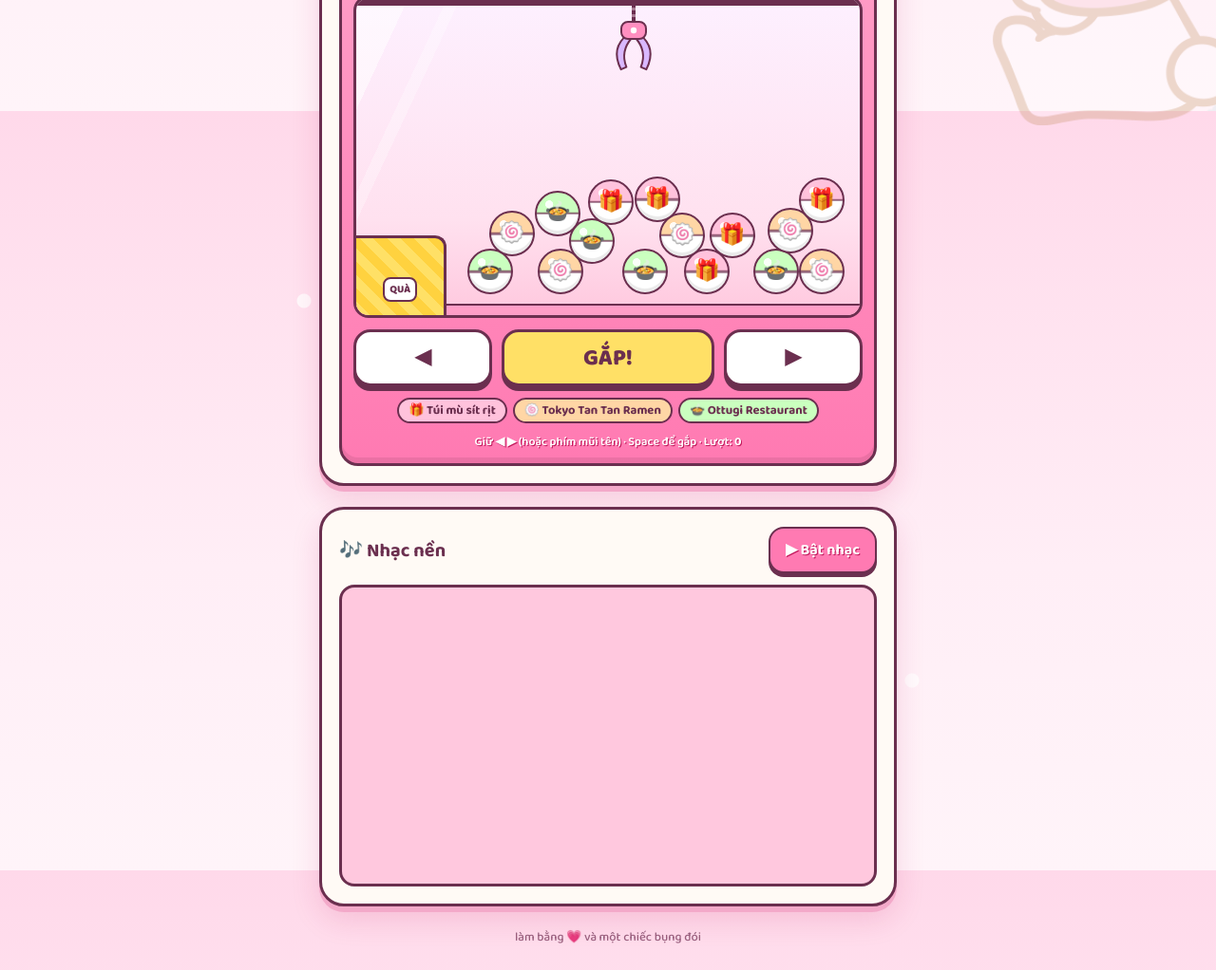
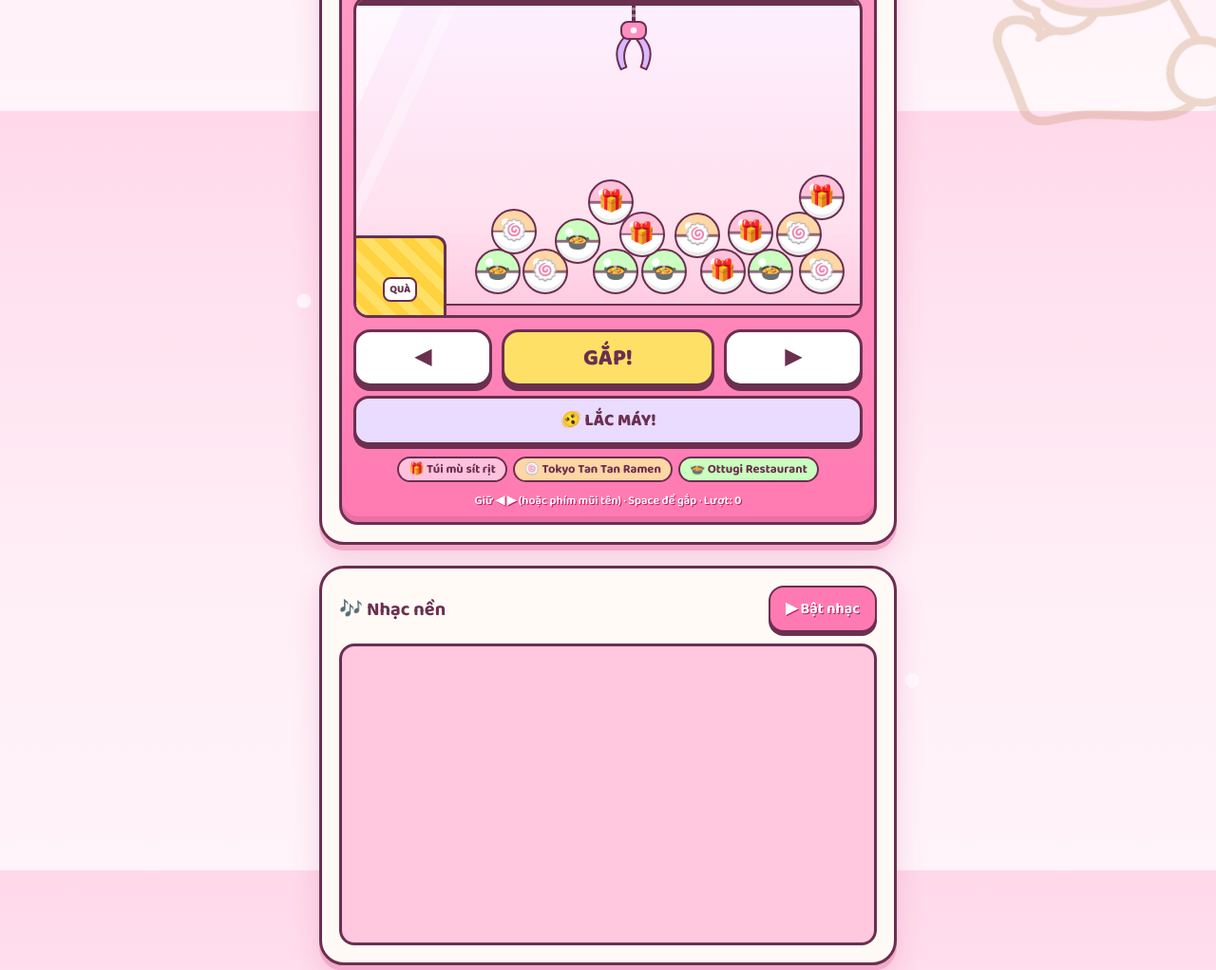
Before and after one commit to duongwinter-79/hira-funny-game, a plain HTML site: page index.html in a window 1280 px wide. Shown: the part 683-1705 px from the top of the page at 95% size. Drawn offline with Linux system fonts and the light colour scheme.

Commit message:
Add shake button to reshuffle claw machine capsules
Capsules are tossed and land in a new pile; settling now rolls each ball
into the lowest nearby gap so piles stay low instead of forming towers.

Co-Authored-By: Claude Opus 5.5 <noreply@anthropic.com>
Claude-Session: https://claude.ai/code/session_0137zqfaQ9XRiZTdCxcXGswZ

```diff
--- a/app.js
+++ b/app.js
@@ -92,7 +92,7 @@
   function setBusy(b) {
     busy = b;
     document.body.classList.toggle("busy", b);
-    ["#dropBtn", "#leftBtn", "#rightBtn", "#raceBtn"].forEach((s) => ($(s).disabled = b));
+    ["#dropBtn", "#leftBtn", "#rightBtn", "#shakeBtn", "#raceBtn"].forEach((s) => ($(s).disabled = b));
   }
 
   // ── options UI ──
@@ -238,18 +238,48 @@
     renderLegend(base);
     box.classList.toggle("many", opts.length > 6);
     if (!opts.length || !box.clientWidth) return renderClaw();
-    const s = capSize(opts.length), sp = widthPct(s);
+    const s = capSize(opts.length);
+    pileSlots(opts.length, s).forEach((p, i) => capsules.push(makeCapsule(opts[i], p.x, p.y, s)));
+    settle(true); // let the jittered pile drop into a messy heap
+    renderClaw();
+  }
+
+  // rough rows of positions across the machine floor, jittered so the pile looks messy
+  function pileSlots(count, s) {
+    const sp = widthPct(s);
     const minX = 22 + sp / 2, maxX = 97 - sp / 2;
     const perRow = Math.max(1, Math.floor((maxX - minX) / (sp * 1.08)) + 1);
-    opts.forEach((o, i) => {
+    const slots = [];
+    for (let i = 0; i < count; i++) {
       const row = Math.floor(i / perRow), col = i % perRow;
-      const n = Math.min(perRow, opts.length - row * perRow);
+      const n = Math.min(perRow, count - row * perRow);
       let x = n > 1 ? minX + (col * (maxX - minX)) / (n - 1) : (minX + maxX) / 2;
       x = clamp(x + rand(-0.35, 0.35) * sp + (row % 2 ? sp * 0.4 : 0), minX, maxX);
-      capsules.push(makeCapsule(o, x, floorY(s) - row * s * 0.74, s));
-    });
-    settle(true); // let the jittered pile drop into a messy heap
-    renderClaw();
+      slots.push({ x, y: floorY(s) - row * s * 0.74 });
+    }
+    return slots;
+  }
+
+  // 🫨 shake the machine: toss every capsule up, then let them land in a new random pile
+  const SHAKE = ["Lắc lắc lắc~ 🫨", "Xáo trộn hết nè! 🌀", "Rung rinh rung rinh 💃", "Lắc cho may mắn nha 🍀", "Động đất mini!! 😵‍💫"];
+  $("#shakeBtn").onclick = () => shake();
+  async function shake() {
+    if (busy || tab !== "claw" || needTwo()) return;
+    music.autoStart();
+    if (!capsules.length) setupClaw();
+    if (!capsules.length) return;
+    setBusy(true);
+    sfx.boing(); setTimeout(sfx.boing, 180);
+    say(pick(SHAKE));
+    const machine = $(".machine");
+    machine.classList.remove("shaking"); void machine.offsetWidth; machine.classList.add("shaking");
+    const slots = shuffle(pileSlots(capsules.length, capsules[0].s));
+    const H = box.clientHeight;
+    await Promise.all(capsules.map((c, i) =>
+      tween(c, { x: slots[i].x, y: rand(H * 0.12, H * 0.45) }, rand(320, 520), ease.inOut, renderClaw)));
+    await settle(); // fall from wherever they were tossed — a new random heap
+    machine.classList.remove("shaking");
+    setBusy(false);
   }
 
   // little "which emoji is which" key under the machine
@@ -268,16 +298,29 @@
   function settle(instant) {
     const done = [], anims = [];
     const W = box.clientWidth || 360;
-    for (const c of capsules.filter((c) => !c.attached).sort((a, b) => b.y - a.y)) {
+    const restY = (c, x) => {
       let y = floorY(c.s);
       // rest on a ball below where the two circles touch, so balls nestle into gaps
       for (const o of done) {
-        const dx = ((o.x - c.x) / 100) * W;
+        const dx = ((o.x - x) / 100) * W;
         if (Math.abs(dx) < c.s * 0.92) y = Math.min(y, o.ty - Math.sqrt(c.s * c.s - dx * dx) * 0.94);
       }
-      c.ty = y; done.push(c);
-      if (instant) c.y = y;
-      else if (Math.abs(y - c.y) > 1) anims.push(tween(c, { y }, 550, ease.bounce, renderClaw));
+      return y;
+    };
+    for (const c of capsules.filter((c) => !c.attached).sort((a, b) => b.y - a.y)) {
+      // "roll": look a little left/right and settle in the lowest nearby spot (no tall towers)
+      const sp = widthPct(c.s), minX = 22 + sp / 2, maxX = 97 - sp / 2;
+      let bestX = clamp(c.x, minX, maxX), bestScore = -Infinity, bestY = 0;
+      for (const k of [0, -0.3, 0.3, -0.6, 0.6, -0.9, 0.9, -1.2, 1.2]) {
+        const x = clamp(c.x + k * sp, minX, maxX);
+        const y = restY(c, x);
+        const score = y - Math.abs(k) * c.s * 0.12; // prefer staying put when it's about as low
+        if (score > bestScore) { bestScore = score; bestX = x; bestY = y; }
+      }
+      c.ty = bestY; c.tx = bestX; done.push({ x: bestX, ty: bestY });
+      if (instant) { c.x = bestX; c.y = bestY; }
+      else if (Math.abs(bestY - c.y) > 1 || Math.abs(bestX - c.x) > 0.2)
+        anims.push(tween(c, { x: bestX, y: bestY }, 600, ease.bounce, renderClaw));
     }
     return Promise.all(anims);
   }
--- a/index.html
+++ b/index.html
@@ -106,6 +106,7 @@
             <button class="ctrl drop" id="dropBtn">GẮP!</button>
             <button class="ctrl" id="rightBtn" aria-label="Sang phải">▶</button>
           </div>
+          <button class="shake-btn" id="shakeBtn" type="button">🫨 LẮC MÁY!</button>
           <div class="legend" id="clawLegend"></div>
           <p class="tiny">Giữ ◀ ▶ (hoặc phím mũi tên) · Space để gắp · Lượt: <b id="tries">0</b></p>
         </div>
--- a/styles.css
+++ b/styles.css
@@ -237,6 +237,19 @@ body.busy .tab:not(.active) { opacity: .5; }
 .ctrl:active, .ctrl.held { transform: translateY(4px); box-shadow: 0 1px 0 var(--ink); }
 .ctrl.drop { flex: 1.6; background: #ffe066; font-weight: 800; font-size: 24px; }
 .ctrl:disabled { opacity: .55; }
+.shake-btn {
+  display: block; width: 100%; margin-top: 10px; padding: 9px; border: 3px solid var(--ink); border-radius: 16px;
+  background: var(--lav); font-weight: 800; font-size: 18px; box-shadow: 0 4px 0 var(--ink);
+  user-select: none; -webkit-user-select: none;
+}
+.shake-btn:active { transform: translateY(3px); box-shadow: 0 1px 0 var(--ink); }
+.shake-btn:disabled { opacity: .55; }
+.machine.shaking { animation: machineShake .12s linear 5; }
+@keyframes machineShake {
+  0%, 100% { transform: translate(0, 0) rotate(0); }
+  25% { transform: translate(-6px, 2px) rotate(-1.2deg); }
+  75% { transform: translate(6px, -2px) rotate(1.2deg); }
+}
 .legend { display: flex; flex-wrap: wrap; justify-content: center; gap: 6px; margin-top: 12px; }
 .legend span {
   background: var(--c); border: 2px solid var(--ink); border-radius: 999px; padding: 1px 10px;
```
